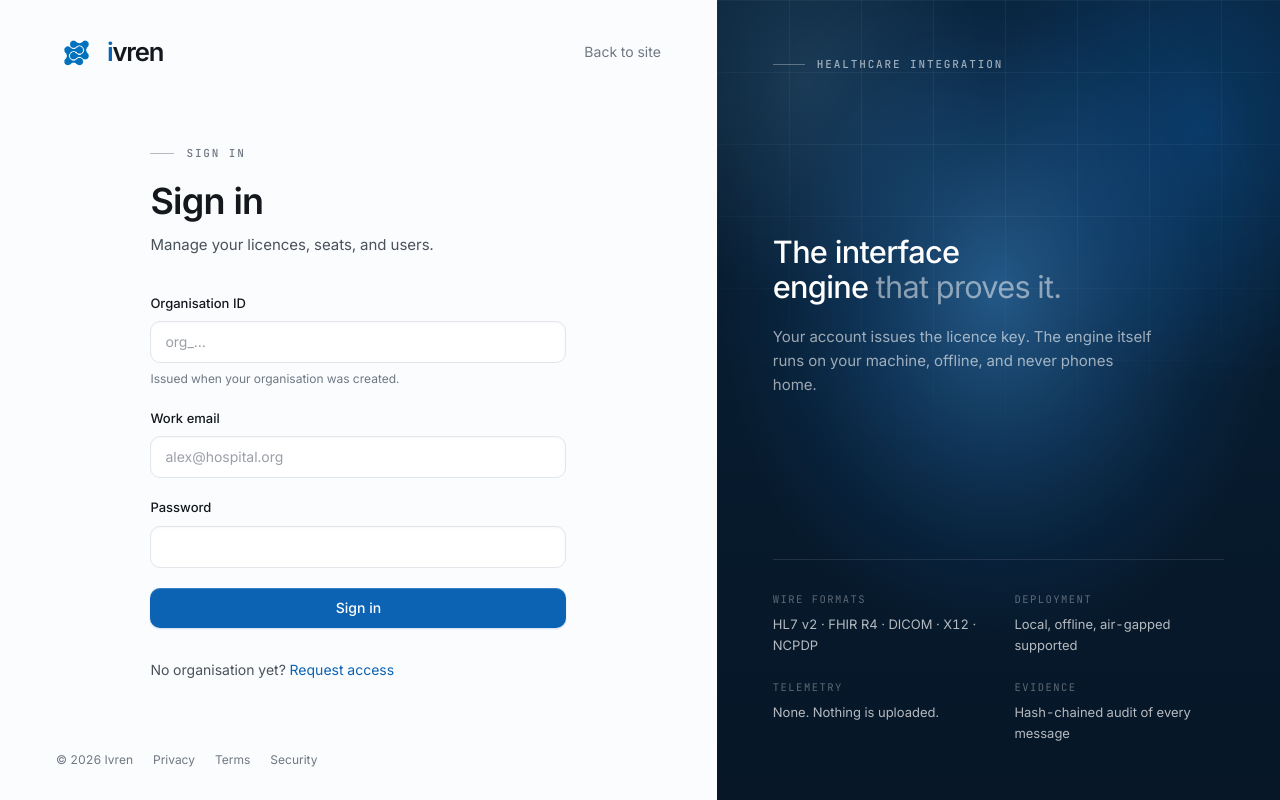
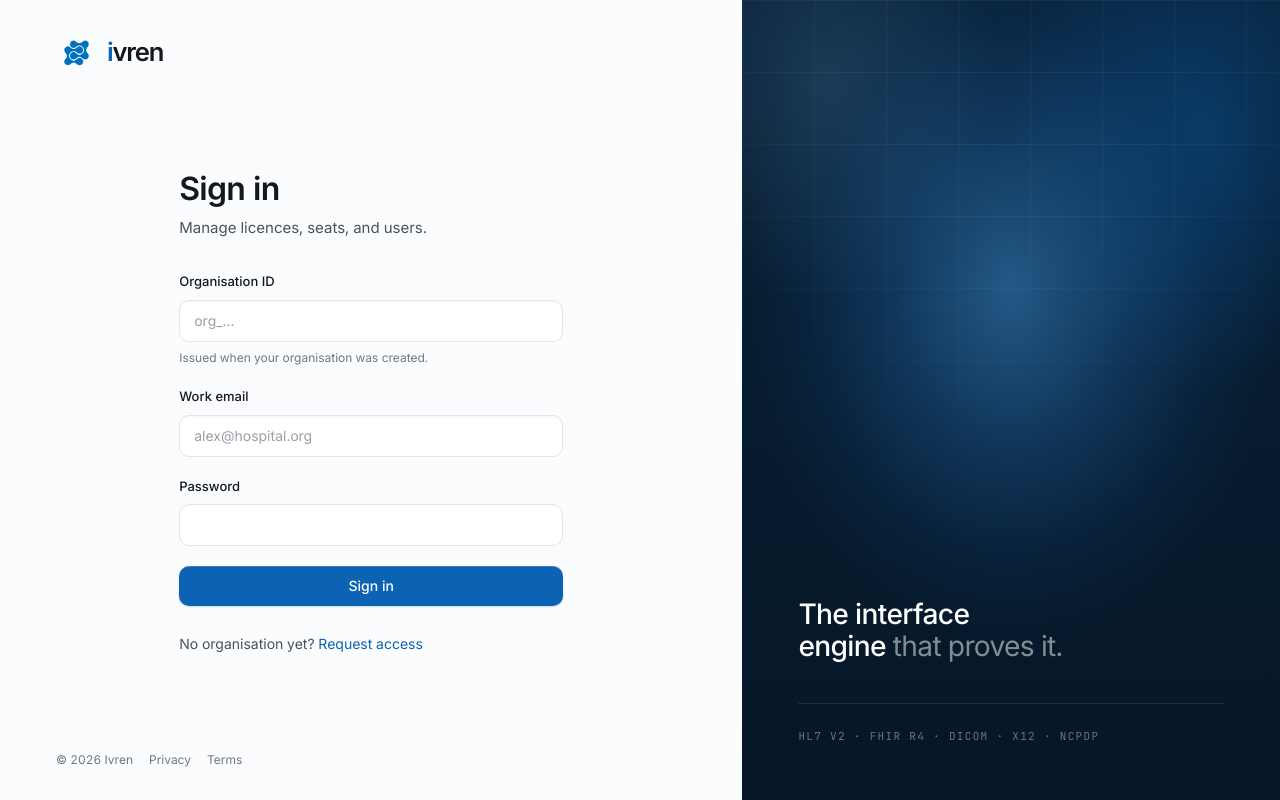
Before and after one commit to tonimnim/ivren.io-web, a Next.js app: page /login in a window 1280 px wide. Built offline with nearby package versions, Linux system fonts and the light colour scheme.

Commit message:
Cut repetition from auth screens

```diff
--- a/src/app/(auth)/login/page.tsx
+++ b/src/app/(auth)/login/page.tsx
@@ -14,9 +14,8 @@ export const metadata: Metadata = pageMetadata({
 export default function LoginPage() {
   return (
     <AuthShell
-      eyebrow="Sign in"
       title="Sign in"
-      intro="Manage your licences, seats, and users."
+      intro="Manage licences, seats, and users."
       footer={
         <>
           No organisation yet?{" "}
--- a/src/app/(auth)/request-access/page.tsx
+++ b/src/app/(auth)/request-access/page.tsx
@@ -14,9 +14,8 @@ export const metadata: Metadata = pageMetadata({
 export default function RequestAccessPage() {
   return (
     <AuthShell
-      eyebrow="Get started"
-      title="Request access to Ivren"
-      intro="Tell us who you are and we'll provision your organisation, issue a licence key, and send you the installer. Usually within a business day."
+      title="Request access"
+      intro="We provision your organisation and send your licence key, usually within a business day."
       footer={
         <>
           Already have an organisation?{" "}
--- a/src/components/auth/auth-shell.tsx
+++ b/src/components/auth/auth-shell.tsx
@@ -4,62 +4,43 @@ import { Logo } from "@/components/logo";
 import { company } from "@/lib/company";
 
 /**
- * Split-screen auth frame: the form owns the left column at full
- * attention, and the right column carries the brand field and the two
- * facts a hospital buyer actually weighs. The panel is decorative and
- * drops away below lg so a phone gets nothing but the form.
+ * Split-screen auth frame. Deliberately spare: someone here is signing in,
+ * not reading marketing, so the panel states the product once and the form
+ * says nothing the form does not need.
  */
 export function AuthShell({
-  eyebrow,
   title,
   intro,
   children,
   footer,
 }: {
-  eyebrow: string;
   title: string;
   intro: string;
   children: ReactNode;
   footer: ReactNode;
 }) {
   return (
-    <div className="grid min-h-svh lg:grid-cols-[1fr_minmax(0,44%)]">
-      {/* form column */}
+    <div className="grid min-h-svh lg:grid-cols-[1fr_minmax(0,42%)]">
       <div className="flex min-h-svh flex-col px-5 py-8 sm:px-10 lg:min-h-0 lg:px-14">
-        <header className="flex items-center justify-between gap-4">
-          <Logo />
-          <Link
-            href="/"
-            className="text-sm text-ink-label transition-colors duration-150 hover:text-ink"
-          >
-            Back to site
-          </Link>
-        </header>
+        {/* The mark links home; a separate "back" link would say it twice. */}
+        <Logo />
 
         <div className="flex flex-1 items-center py-12">
-          <div className="mx-auto w-full max-w-[26rem]">
-            <p className="kicker flex items-center gap-3">
-              <span
-                aria-hidden
-                className="inline-block h-px w-6 bg-ink-label/50"
-              />
-              {eyebrow}
-            </p>
-
-            <h1 className="mt-5 text-[clamp(1.75rem,3.2vw,2.25rem)] leading-[1.1] font-medium tracking-[-0.026em] text-balance text-ink">
+          <div className="mx-auto w-full max-w-[24rem]">
+            <h1 className="text-[clamp(1.6rem,2.8vw,2rem)] leading-[1.1] font-medium tracking-[-0.026em] text-ink">
               {title}
             </h1>
-            <p className="mt-3 text-[15px] leading-relaxed text-pretty text-ink-secondary">
+            <p className="mt-2.5 text-[15px] leading-relaxed text-ink-secondary">
               {intro}
             </p>
 
-            <div className="mt-9">{children}</div>
+            <div className="mt-8">{children}</div>
 
-            <p className="mt-8 text-sm text-ink-secondary">{footer}</p>
+            <p className="mt-7 text-sm text-ink-secondary">{footer}</p>
           </div>
         </div>
 
-        <footer className="flex flex-wrap items-center gap-x-5 gap-y-2 text-xs text-ink-label">
+        <footer className="flex flex-wrap items-center gap-x-4 gap-y-2 text-xs text-ink-label">
           <span>© 2026 {company.legalName}</span>
           <Link href="/privacy" className="transition-colors hover:text-ink">
             Privacy
@@ -67,55 +48,23 @@ export function AuthShell({
           <Link href="/terms" className="transition-colors hover:text-ink">
             Terms
           </Link>
-          <Link href="/security" className="transition-colors hover:text-ink">
-            Security
-          </Link>
         </footer>
       </div>
 
-      {/* brand panel */}
       <aside
         aria-hidden
         className="bg-hero-deep relative isolate hidden overflow-hidden lg:block"
       >
         <div className="bg-grid-dark absolute inset-0 -z-10" />
 
-        <div className="flex h-full flex-col justify-between p-14">
-          <p className="kicker kicker-dark flex items-center gap-3">
-            <span className="inline-block h-px w-8 bg-white/30" />
-            Healthcare integration
+        <div className="flex h-full flex-col justify-end p-14">
+          <p className="text-[clamp(1.5rem,2.2vw,2rem)] leading-[1.15] font-medium tracking-[-0.024em] text-balance text-white">
+            The interface engine{" "}
+            <span className="font-normal text-white/50">that proves it.</span>
           </p>
-
-          <div>
-            <p className="text-[clamp(1.6rem,2.4vw,2.1rem)] leading-[1.15] font-medium tracking-[-0.024em] text-balance text-white">
-              The interface engine{" "}
-              <span className="font-normal text-white/50">
-                that proves it.
-              </span>
-            </p>
-            <p className="mt-5 max-w-sm text-[15px] leading-relaxed text-white/60">
-              Your account issues the licence key. The engine itself runs on
-              your machine, offline, and never phones home.
-            </p>
-          </div>
-
-          <dl className="grid grid-cols-2 gap-x-8 gap-y-6 border-t border-white/10 pt-8">
-            {[
-              ["Wire formats", "HL7 v2 · FHIR R4 · DICOM · X12 · NCPDP"],
-              ["Deployment", "Local, offline, air-gapped supported"],
-              ["Telemetry", "None. Nothing is uploaded."],
-              ["Evidence", "Hash-chained audit of every message"],
-            ].map(([k, v]) => (
-              <div key={k}>
-                <dt className="font-mono text-[10.5px] tracking-[0.14em] text-white/35 uppercase">
-                  {k}
-                </dt>
-                <dd className="mt-1.5 text-[13px] leading-relaxed text-white/70">
-                  {v}
-                </dd>
-              </div>
-            ))}
-          </dl>
+          <p className="mt-10 border-t border-white/10 pt-6 font-mono text-[11px] tracking-[0.12em] text-white/40 uppercase">
+            HL7 v2 · FHIR R4 · DICOM · X12 · NCPDP
+          </p>
         </div>
       </aside>
     </div>
--- a/src/components/auth/request-access-form.tsx
+++ b/src/components/auth/request-access-form.tsx
@@ -71,7 +71,7 @@ export function RequestAccessForm() {
         min={1}
         max={10000}
         placeholder="5"
-        hint="A rough number is fine — it can change later."
+        hint="Rough is fine."
       />
 
       <div>
@@ -85,7 +85,7 @@ export function RequestAccessForm() {
           id="context"
           name="context"
           rows={3}
-          placeholder="Which engine you run today, roughly how many interfaces, timelines."
+          placeholder="Engine you run today, rough interface count, timelines."
           className="mt-2 w-full rounded-lg border border-hairline bg-paper px-3.5 py-2.5 text-sm text-ink shadow-[inset_0_1px_2px_rgb(20_24_29/0.03)] outline-none transition-[border-color,box-shadow] duration-150 placeholder:text-ink-label/70 hover:border-ink-label/40 focus:border-accent focus:shadow-[0_0_0_3px_rgb(13_99_179/0.12)]"
         />
       </div>
@@ -93,11 +93,6 @@ export function RequestAccessForm() {
       <SubmitButton pending={pending} pendingLabel="Opening…">
         Request access
       </SubmitButton>
-
-      <p className="text-xs leading-relaxed text-ink-label">
-        We reply within one business day. Accounts are provisioned by a
-        person — there is no automated signup, deliberately.
-      </p>
     </form>
   );
 }
```
